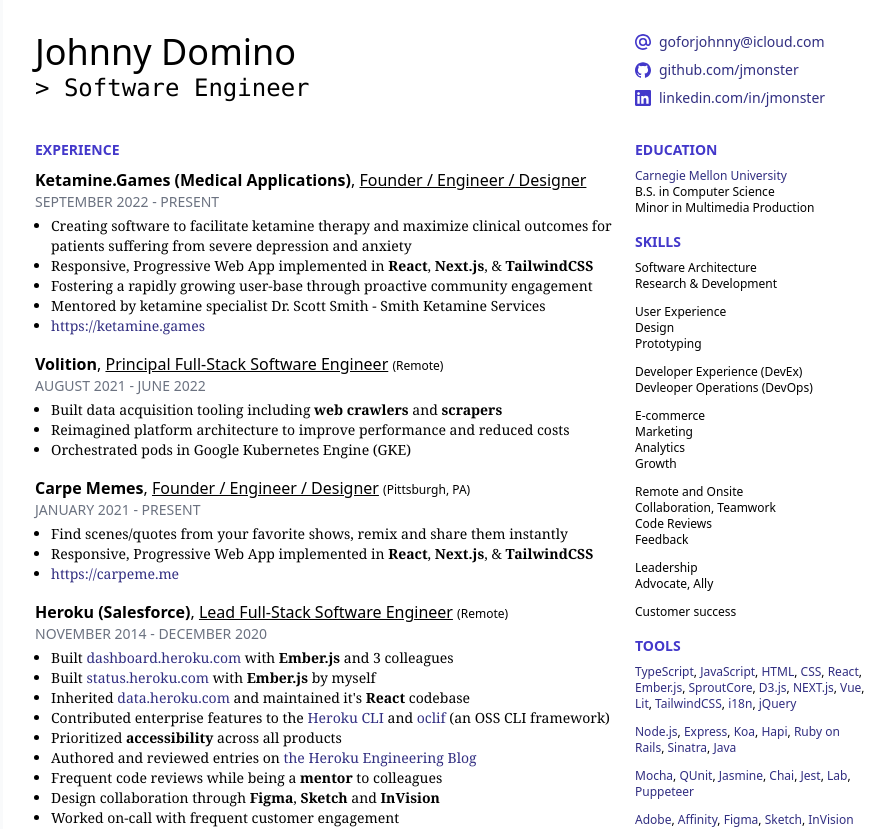
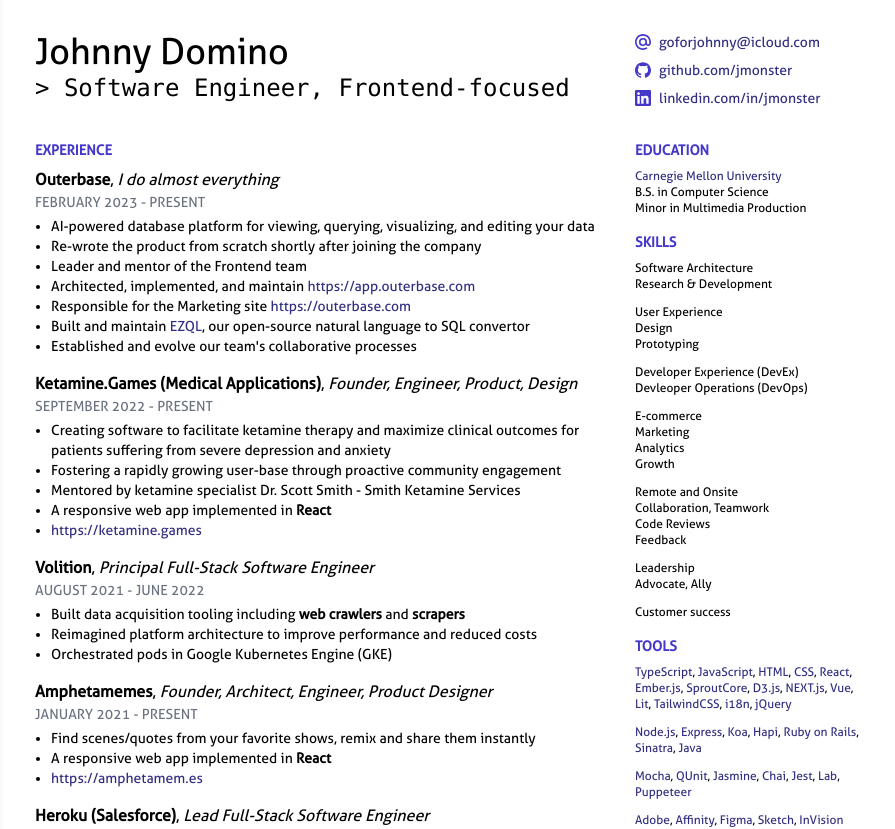
Before and after one commit to jmonster/cv-mail, a Next.js app: page / in a window 1280 px wide. Shown: the top 829 px of the page, without its empty margins (189-1084 px from the left). Built offline with nearby package versions, Linux system fonts and the light colour scheme.

Commit message:
update oct 2023

```diff
--- a/components/layout.tsx
+++ b/components/layout.tsx
@@ -3,7 +3,7 @@
 const Layout = ({ children }: Record<string, ReactNode>) => {
   return (
     <div className="flex flex-col min-h-screen bg-gray-50 dark:bg-black">
-      <main className="flex-auto w-full max-w-4xl px-2 mx-auto md:p-8 print:p-0 bg-white text-black dark:bg-gray-900 dark:text-white">
+      <main className="flex-auto w-full max-w-4xl p-1 md:p-8 print:md:p-5 mx-auto bg-white text-black dark:bg-gray-900 dark:text-white">
         {children}
       </main>
     </div>
--- a/components/opportunity.tsx
+++ b/components/opportunity.tsx
@@ -12,7 +12,7 @@
     return (
       <h4>
         <span className="font-bold">{label}</span>,{" "}
-        <span className="underline">{role}</span>{" "}
+        <span className="italic">{role}</span>{" "}
         <span className="text-xs">({location})</span>
       </h4>
     )
@@ -27,7 +27,7 @@
     return (
       <h4>
         <span className="font-bold">{label}</span>,{" "}
-        <span className="underline">{role}</span>{" "}
+        <span className="italic">{role}</span>{" "}
       </h4>
     )
   } else {
@@ -62,10 +62,7 @@
                     {notes &&
                       notes.map((n, idx) => {
                         return (
-                          <li
-                            key={idx}
-                            className="text-sm font-serif print:text-xs "
-                          >
+                          <li key={idx} className="text-sm print:text-xs ">
                             <ReactMarkdown remarkPlugins={[remarkGfm]}>
                               {n}
                             </ReactMarkdown>
--- a/pages/index.tsx
+++ b/pages/index.tsx
@@ -76,15 +76,17 @@
         <meta property="og:image:height" content="512" />
       </Head>
 
-      <div className="grid grid-cols-7 gap-2 mb-4">
+      <div className="grid grid-cols-7 gap-2 mb-4 font-resume">
         {/* left */}
-        <div className="col-span-7 print:col-span-5 md:col-span-5">
+        <div className="col-span-7  md:col-span-5">
           <h1 className="text-4xl">{resume.label}</h1>
-          <h2 className="text-2xl font-mono">&gt; {resume.role}</h2>
+          <h2 className="text-2xl print:text-xl font-mono">
+            &gt; {resume.role}
+          </h2>
         </div>
 
         {/* right */}
-        <div className="col-span-7 print:col-span-2 md:col-span-2">
+        <div className="col-span-7 md:col-span-2">
           <ul className="text-sm">
             <EmailSection email={resume.email} />
             <GitHubSection username={resume.github} />
@@ -93,9 +95,9 @@
         </div>
       </div>
 
-      <div className="grid grid-cols-7 gap-2">
+      <div className="grid grid-cols-7 gap-2 font-resume">
         {/* left */}
-        <div className="col-span-7 print:col-span-5 md:col-span-5">
+        <div className="col-span-7 md:col-span-5">
           {resume.experience && (
             <Opportunity title="Experience" collection={resume.experience} />
           )}
@@ -110,7 +112,7 @@
         </div>
 
         {/* right */}
-        <div className="col-span-7 print:col-span-2 md:col-span-2 print:text-xs">
+        <div className="col-span-7 md:col-span-2">
           {resume.education && (
             <Aside title="Education" collection={resume.education} />
           )}
--- a/resume.json
+++ b/resume.json
@@ -1,8 +1,7 @@
 {
   "title": "Johnny Domino's Resume",
   "label": "Johnny Domino",
-  "role": "Software Engineer",
-  "location": "Pittsburgh, PA",
+  "role": "Software Engineer, Frontend-focused",
   "email": "goforjohnny@icloud.com",
   "linkedin": "linkedin.com/in/jmonster",
   "github": "github.com/jmonster",
@@ -15,21 +14,35 @@
   ],
   "experience": [
     {
+      "label": "Outerbase",
+      "role": "I do almost everything",
+      "start": "February 2023",
+      "end": "Present",
+      "notes": [
+        "AI-powered database platform for viewing, querying, visualizing, and editing your data",
+        "Re-wrote the product from scratch shortly after joining the company",
+        "Leader and mentor of the Frontend team",
+        "Architected, implemented, and maintain https://app.outerbase.com",
+        "Responsible for the Marketing site https://outerbase.com",
+        "Built and maintain [EZQL](https://www.npmjs.com/package/ezql), our open-source natural language to SQL convertor",
+        "Established and evolve our team's collaborative processes"
+      ]
+    },
+    {
       "label": "Ketamine.Games (Medical Applications)",
-      "role": "Founder / Engineer / Designer",
+      "role": "Founder, Engineer, Product, Design",
       "start": "September 2022",
       "end": "Present",
       "notes": [
         "Creating software to facilitate ketamine therapy and maximize clinical outcomes for patients suffering from severe depression and anxiety",
-        "Responsive, Progressive Web App implemented in **React**, **Next.js**, & **TailwindCSS**",
         "Fostering a rapidly growing user-base through proactive community engagement",
         "Mentored by ketamine specialist Dr. Scott Smith - Smith Ketamine Services",
+        "A responsive web app implemented in **React**",
         "[https://ketamine.games](https://ketamine.games)"
       ]
     },
     {
       "label": "Volition",
-      "location": "Remote",
       "role": "Principal Full-Stack Software Engineer",
       "start": "August 2021",
       "end": "June 2022",
@@ -40,20 +53,18 @@
       ]
     },
     {
-      "label": "Carpe Memes",
-      "location": "Pittsburgh, PA",
-      "role": "Founder / Engineer / Designer",
+      "label": "Amphetamemes",
+      "role": "Founder, Architect, Engineer, Product Designer",
       "start": "January 2021",
       "end": "Present",
       "notes": [
         "Find scenes/quotes from your favorite shows, remix and share them instantly",
-        "Responsive, Progressive Web App implemented in **React**, **Next.js**, & **TailwindCSS**",
-        "[https://carpeme.me](https://carpeme.me)"
+        "A responsive web app implemented in **React**",
+        "[https://amphetamem.es](https://amphetamem.es)"
       ]
     },
     {
       "label": "Heroku (Salesforce)",
-      "location": "Remote",
       "role": "Lead Full-Stack Software Engineer",
       "start": "November 2014",
       "end": "December 2020",
@@ -74,12 +85,11 @@
     },
     {
       "label": "Branding Brand",
-      "location": "Pittsburgh, PA",
       "role": "Director of Architecture",
       "start": "April 2013",
       "end": "October 2014",
       "notes": [
-        "Remained an IC while **managing a team of 10** engineers",
+        "Simultaneously worked as an individual contributor while **managing a team of 10**",
         "Accelerated projects through better tooling (web apps, native apps, cloud services)",
         "E-commerce services written in **Node.js**",
         "Web apps via **Ember.js**, Backbone.js, and Knockout.js",
@@ -88,7 +98,6 @@
     },
     {
       "label": "Branding Brand",
-      "location": "Pittsburgh, PA",
       "role": "Engineering Manager (API)",
       "start": "November 2012",
       "end": "April 2013",
@@ -100,7 +109,6 @@
     },
     {
       "label": "Branding Brand",
-      "location": "Pittsburgh, PA",
       "role": "Full-Stack Software Engineer",
       "start": "December 2011",
       "end": "November 2012",
@@ -111,7 +119,6 @@
     },
     {
       "label": "Branding Brand",
-      "location": "Pittsburgh, PA",
       "role": "Frontend Software Engineer",
       "start": "October 2011",
       "end": "December 2011",
@@ -123,7 +130,6 @@
     },
     {
       "label": "UPMC Technology Development Center",
-      "location": "Pittsburgh, PA",
       "role": "Full-Stack Software Engineer",
       "start": "July 2010",
       "end": "September 2011",
@@ -133,7 +139,6 @@
     },
     {
       "label": "Carnegie Mellon University Software Engineering Institute",
-      "location": "Pittsburgh, PA",
       "start": "April 2009",
       "end": "July 2010",
       "notes": ["Contributed to the development of web apps"]
@@ -141,7 +146,6 @@
     {
       "label": "Apple",
       "role": "Cocoa Camper",
-      "location": "Cupertino, CA",
       "start": "May 2009",
       "end": "June 2009",
       "notes": [
@@ -152,7 +156,6 @@
     },
     {
       "label": "FAA Technical Institute",
-      "location": "Egg Harbor, NJ",
       "role": "Internship",
       "start": "Summer 2008",
       "notes": ["Contributed to the development of the FAA's flight simulator"]
@@ -187,6 +190,7 @@
   "references": [
     {
       "notes": [
+        "[Brayden Wilmoth](https://www.linkedin.com/in/brayden-wilmoth/)\n\nCTO, [Outerbase](https://outerbase.com)\n",
         "[Jeremy Herrman](https://www.linkedin.com/in/jherrm/)\n\nCTO, [Volition](https://govolition.com)\n",
         "[Ameesh Kapoor](https://www.linkedin.com/in/ameeshkapoor/)\n\nHead of Engineering, [412-FOOD](https://412foodrescue.org/about-us/)\n"
       ]
--- a/styles/globals.css
+++ b/styles/globals.css
@@ -1,6 +1,11 @@
 @tailwind base;
 @tailwind components;
 @tailwind utilities;
+
+@font-face {
+  font-family: "Aller";
+  src: url("/Aller_Rg.ttf") format("truetype");
+}
 
 a {
   color: rgba(49, 46, 129, 1);
--- a/tailwind.config.js
+++ b/tailwind.config.js
@@ -1,11 +1,15 @@
 /** @type {import('tailwindcss').Config} */
 module.exports = {
   content: [
-    './pages/**/*.{js,ts,jsx,tsx}',
-    './components/**/*.{js,ts,jsx,tsx}',
+    "./pages/**/*.{js,ts,jsx,tsx}",
+    "./components/**/*.{js,ts,jsx,tsx}",
   ],
   theme: {
-    extend: {},
+    extend: {
+      fontFamily: {
+        resume: "Aller",
+      },
+    },
   },
   plugins: [],
 }
```
Also changed, not shown: public/Aller_Rg.ttf (added), 1 other file (tests, documents, lock files or other folders).
